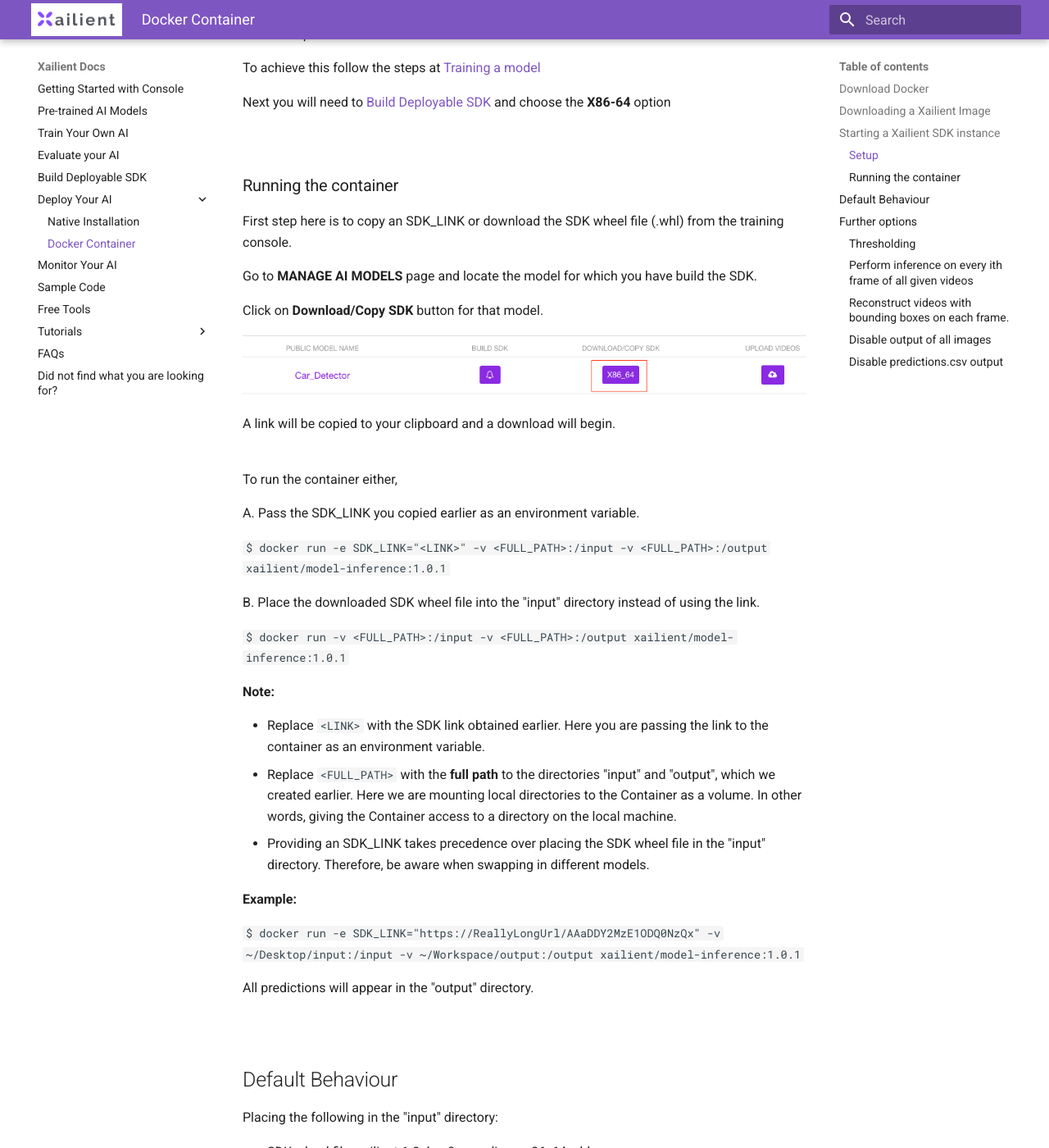
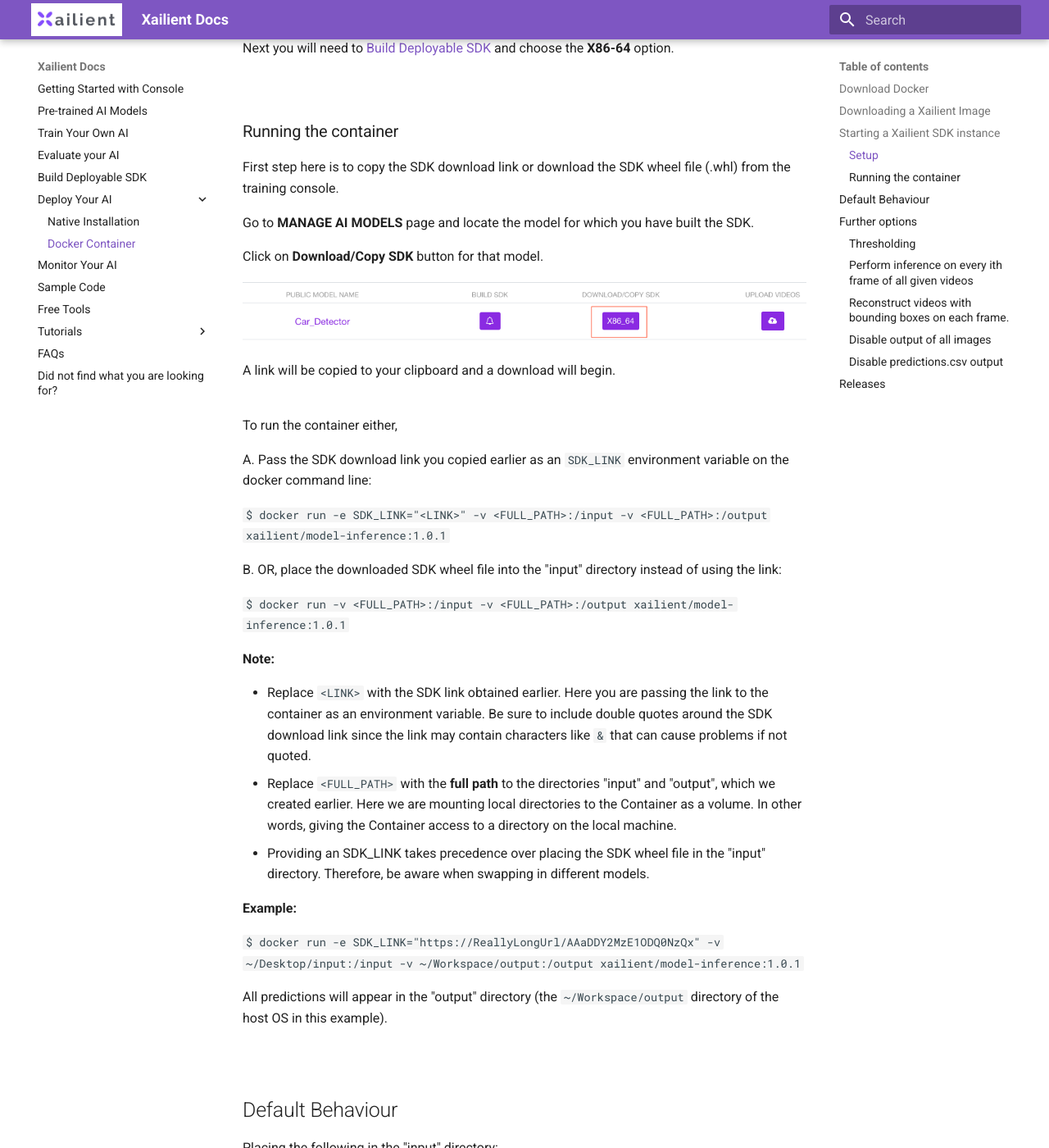
Before and after one commit to xailient-public/docs, an MkDocs documentation site: the page built from docs/container.md, in a window 1280 px wide and 1400 px high, scrolled down 1443 px. Shown: the whole window at 82% size. Built offline with MkDocs 1.6.1 and Material for MkDocs 9.7.7, drawn with Linux system fonts in a browser that asks for light colours; some of the changed text lies outside the part shown.

Commit message:
Minor edits based on my experience following the instructions for using 1.0.1 container SDK

```diff
--- a/docs/container.md
+++ b/docs/container.md
@@ -4,14 +4,14 @@
 <br>
 
 We also offer Docker Containers as an option to deploy your trained models from your desktop.
-This option is a great way to test the Xailient SDK without worrying about the installation process or the requirements of your machine.
+This option is a great way to test the Xailient SDK without worrying about the installation process or the requirements of your device.
 
-We recommend this option for users who don't meet the requirements for native installation however are able to run the Docker application.
+We recommend this option for users who don't have access to an IoT device or Linux VM, or that simply want to be able to use a Xailient SDK from their Mac or Windows computers.
 
-The latest version of our container enables users to **batch process images and videos** using their own custom trained model.
+The latest version (1.0.1) of our container enables users to **batch process images and videos** using their own custom trained model.
 
 ## Download Docker
-New to Docker and containerisation?
+New to Docker and containerization?
 
 * [Download Docker Desktop](https://www.docker.com/products/docker-desktop)
 * [Find out more about container technology](https://www.docker.com/resources/what-container)
@@ -37,15 +37,15 @@ You can either:
 1. Train a custom model
 2. Use a pretrained model
 
-To achieve this follow the steps at [Training a model](custom_models.md)
+To achieve this follow the steps at [Training a model](custom_models.md).
 
-Next you will need to [Build Deployable SDK](buildSdk.md) and choose the **X86-64** option
+Next you will need to [Build Deployable SDK](buildSdk.md) and choose the **X86-64** option.
 
 <br>
 ### Running the container
-First step here is to copy an SDK_LINK or download the SDK wheel file (.whl) from the training console.
+First step here is to copy the SDK download link or download the SDK wheel file (.whl) from the training console.
 
-Go to __MANAGE AI MODELS__ page and locate the model for which you have build the SDK.
+Go to __MANAGE AI MODELS__ page and locate the model for which you have built the SDK.
 
 Click on __Download/Copy SDK__ button for that model.
 
@@ -58,17 +58,18 @@ A link will be copied to your clipboard and a download will begin.
 <br>
 To run the container either,
 
-A. Pass the SDK_LINK you copied earlier as an environment variable.
+A. Pass the SDK download link you copied earlier as an `SDK_LINK` environment variable on the docker command line:
 
   `$ docker run -e SDK_LINK="<LINK>" -v <FULL_PATH>:/input -v <FULL_PATH>:/output xailient/model-inference:1.0.1`
 
-B. Place the downloaded SDK wheel file into the "input" directory instead of using the link.
+B. OR, place the downloaded SDK wheel file into the "input" directory instead of using the link:
 
 `$ docker run -v <FULL_PATH>:/input -v <FULL_PATH>:/output xailient/model-inference:1.0.1`
 
 **Note:**
 
 - Replace `<LINK>` with the SDK link obtained earlier. Here you are passing the link to the container as an environment variable.
+Be sure to include double quotes around the SDK download link since the link may contain characters like `&` that can cause problems if not quoted.
 - Replace `<FULL_PATH>` with the **full path** to the directories "input" and "output", which we created earlier. Here we are mounting local directories to the Container as a volume. In other words, giving the Container access to a directory on the local machine.
 - Providing an SDK_LINK takes precedence over placing the SDK wheel file in the "input" directory. Therefore, be aware when swapping in different models.
 
@@ -76,7 +77,7 @@ B. Place the downloaded SDK wheel file into the "input" directory instead of usi
 
 `$ docker run -e SDK_LINK="https://ReallyLongUrl/AAaDDY2MzE1ODQ0NzQx" -v ~/Desktop/input:/input -v ~/Workspace/output:/output xailient/model-inference:1.0.1`
 
-All predictions will appear in the "output" directory.
+All predictions will appear in the "output" directory (the `~/Workspace/output` directory of the host OS in this example).
 
 <br>
 ## Default Behaviour
@@ -130,3 +131,9 @@ Achieve this by setting the boolean environment variable LOG to False.
 
 **Example:**
 `$ docker run -e LOG=False -v <FULL_PATH>:/input -v <FULL_PATH>:/output xailient/model-inference:1.0.1`
+
+# Releases
+
+`1.0.1`
+
+Enables users to batch process images and videos using their own custom trained model.
```
Also changed, not shown: other parts of docs/container.md (+1 -1 lines).
